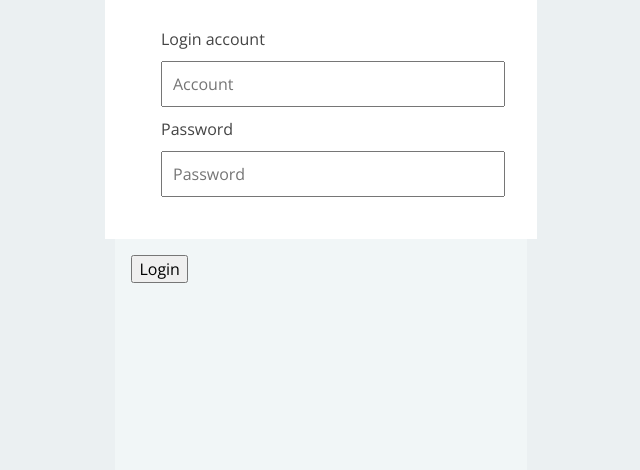
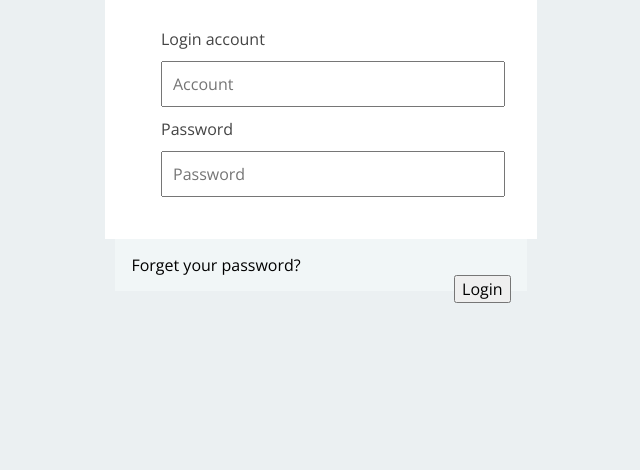
Before and after one commit to AndyUT101/myproject, a Django app: page /user/ in a window 1280 px wide. Shown: the part 115-585 px from the top of the page, without its empty margins (319-959 px from the left). Run offline with Django 3.2, Linux system fonts and the light colour scheme; some libraries are stand-ins or nearby versions.

Commit message:
design update

```diff
--- a/static/style.css
+++ b/static/style.css
@@ -7,14 +7,17 @@ body {
 	background: #ebf0f2;
 }
 
-.login_infofield {
-	background: #fff;
-	min-width: 400px;
+.login_submitfield, .login_infofield {
 	width: 30%;
 	margin-left: auto;
 	margin-right: auto;
 	padding: 16px;
 	line-height: 20px;
+}
+
+.login_infofield {
+	background: #fff;
+	min-width: 400px;
 }
 
 .login_infofield .design_wrapper {
@@ -33,18 +36,29 @@ body {
 	color: #444444;
 }
 
-.loginbox a {
-	color: #aaaaaa;
+.login_submitfield {
+	background: #f1f6f7;
+	max-height: 100px;
 }
 
-.login_submitfield {
-	background: #f1f6f7;
-	min-height: 200px;
-	width: 30%;
-	margin-left: auto;
-	margin-right: auto;
-	padding: 16px;
+.login_submitfield .forget a {
+	color: #aaaaaa;
+	font-size: 12px;
 }
+
+.login_submitfield .forget a:hover {
+	color: #444;
+}
+
+.floatright {
+	float: right;
+}
+
+.floatright:after {
+	content: ' ';
+	clear: right;
+}
+
 
 h1 {
 	font-size: 22px;
--- a/templates/login.html
+++ b/templates/login.html
@@ -20,7 +20,8 @@
 	</div>
 </div>
 <div class="login_submitfield">
-<button type="submit" class="btn btn-default" value='login'>Login</button>
+<div class="forget">Forget your password?</div>
+<button type="submit" class="btn btn-default floatright" value='login'>Login</button>
 </div>
 </form>
 {% endblock %}
```
